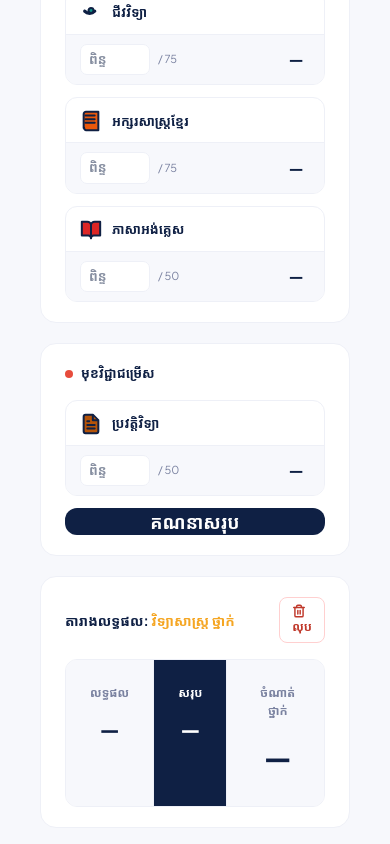
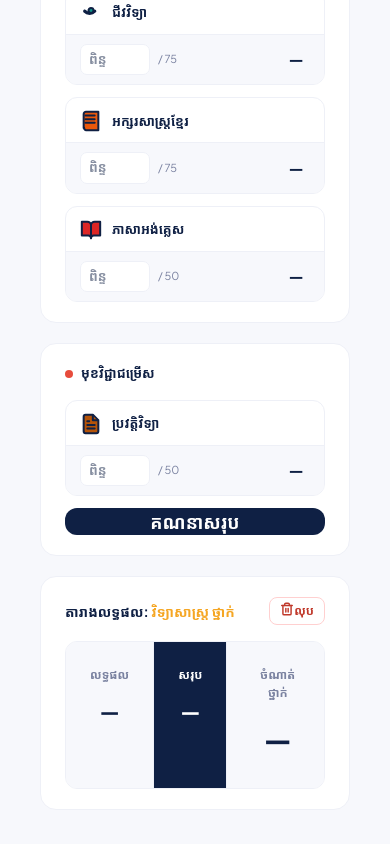
Before and after one commit to SambathHim/BacII-SmartTutor, a Vue app: page /calculator in a window 390 px wide. Shown: the part 807-1651 px from the top of the page. Built offline with nearby package versions, Linux system fonts and the light colour scheme.

Commit message:
Improve delete button responsiveness on mobile

```diff
--- a/src/views/CalculatorView.vue
+++ b/src/views/CalculatorView.vue
@@ -459,6 +459,12 @@ export default {
   font-weight: 600;
   cursor: pointer;
   transition: background 0.15s;
+  display: flex;
+}
+@media (max-width: 480px) {
+  .delete-btn {
+    padding: 4px 10px;
+  }
 }
 
 .delete-btn:hover {
```
